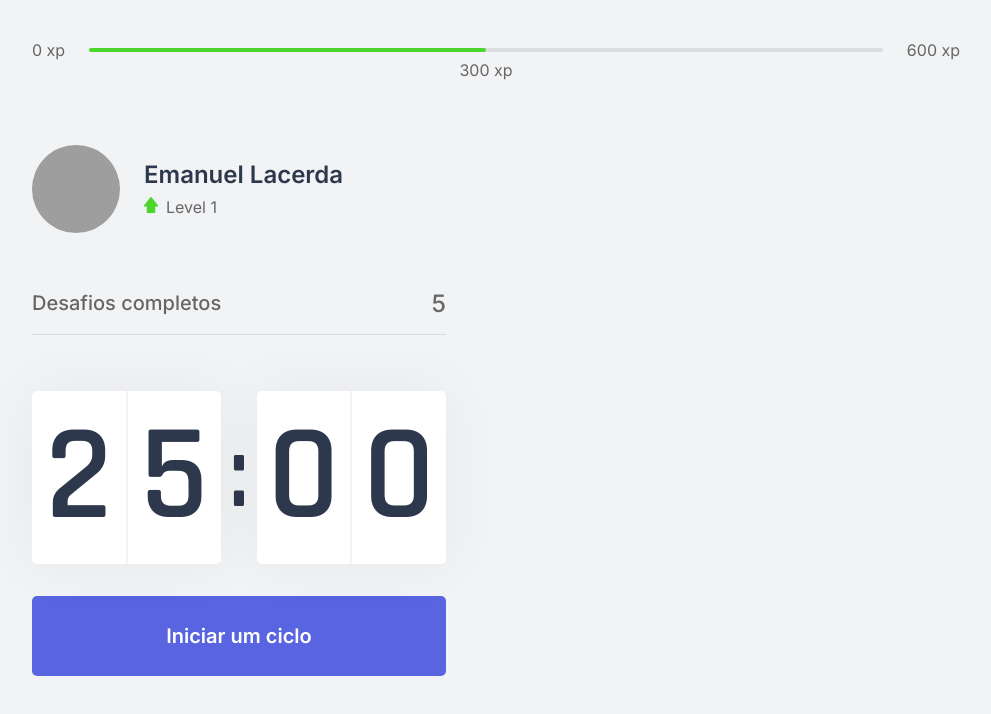
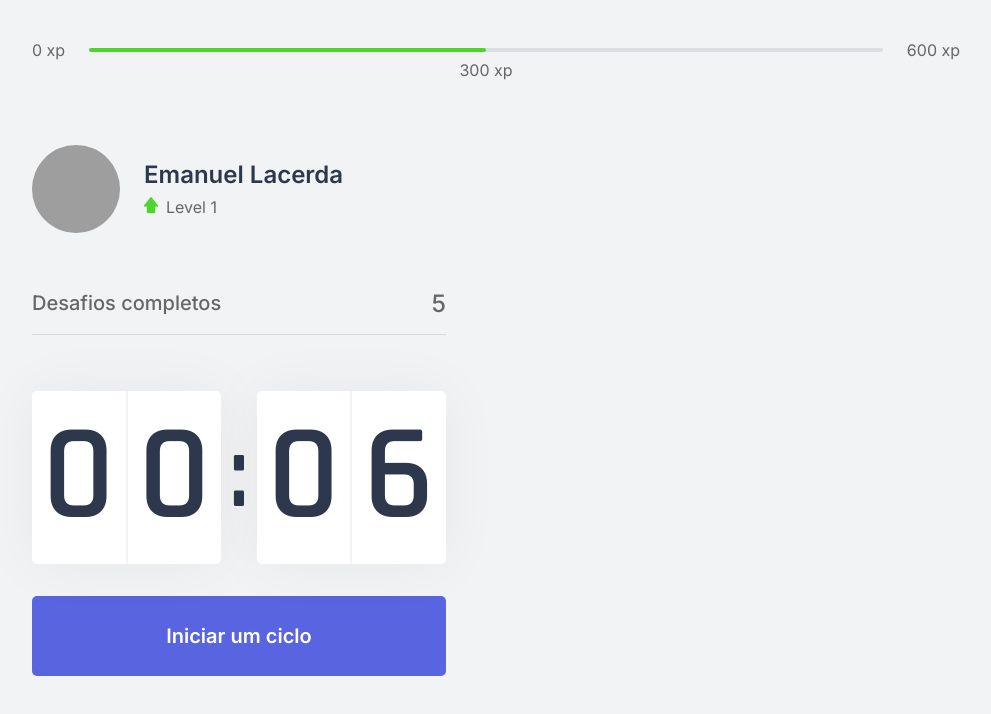
Before and after one commit to EmanuelLacerda/povi, a Next.js app: page / in a window 1280 px wide. Shown: the top 714 px of the page, without its empty margins (144-1135 px from the left). Built offline with nearby package versions, Linux system fonts and the light colour scheme; grey boxes are pictures that could not be loaded.

Commit message:
feat: Adds the button for the end of the countdown.

```diff
--- a/src/components/Countdown.tsx
+++ b/src/components/Countdown.tsx
@@ -4,9 +4,10 @@ import { useState, useEffect } from 'react';
 let countdownTimeout: NodeJS.Timeout;
 
 export function Countdown(){
-	const [ time, setTime ] = useState(25*60);
+	const [ time, setTime ] = useState(0.1*60);
 	const [isActive, setIsActive] = useState(false);
-	const [buttonText, setButtonText] = useState('Iniciar um ciclo')
+	const [hasFinished, setHasFinished] = useState(false)
+
 
 	const minutes = Math.floor(time / 60);
 	const seconds = time % 60;
@@ -21,7 +22,7 @@ export function Countdown(){
 	function resetCountdown(){
 		clearTimeout(countdownTimeout);
 		setIsActive(false);
-		setTime(25*60);
+		setTime(0.1*60);
 	}
 
 	useEffect(() => {
@@ -29,6 +30,9 @@ export function Countdown(){
 			countdownTimeout = setTimeout(() => {
 				setTime(time-1);
 			}, 1000)
+		}  else if (time == 0){
+			setHasFinished(true);
+			setIsActive(false);
 		}
 	}, [isActive, time])
 
@@ -46,6 +50,15 @@ export function Countdown(){
 				</div>
 			</div>
 
+			{hasFinished ? (
+				<button
+					disabled
+					className={styles.countdownButton}
+				>
+					Ciclo encerrado
+				</button>
+			) : (
+					<>
 						{ isActive ? (
 							<button
 								type="button"
@@ -63,6 +76,8 @@ export function Countdown(){
 								Iniciar um ciclo
 							</button>
 						)}
+					</>
+			)}
 
 		</div>
 	);
```
Lines whose indentation alone changed are shown as unchanged.
